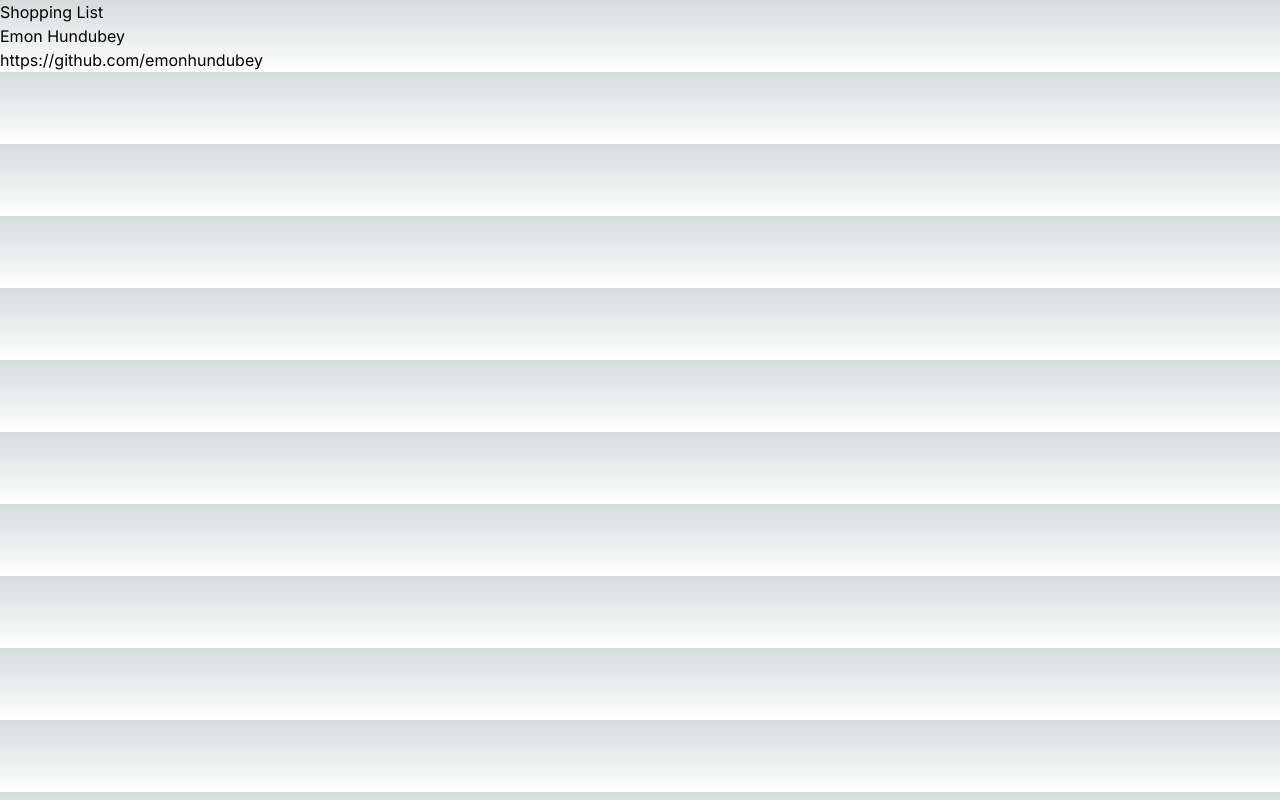
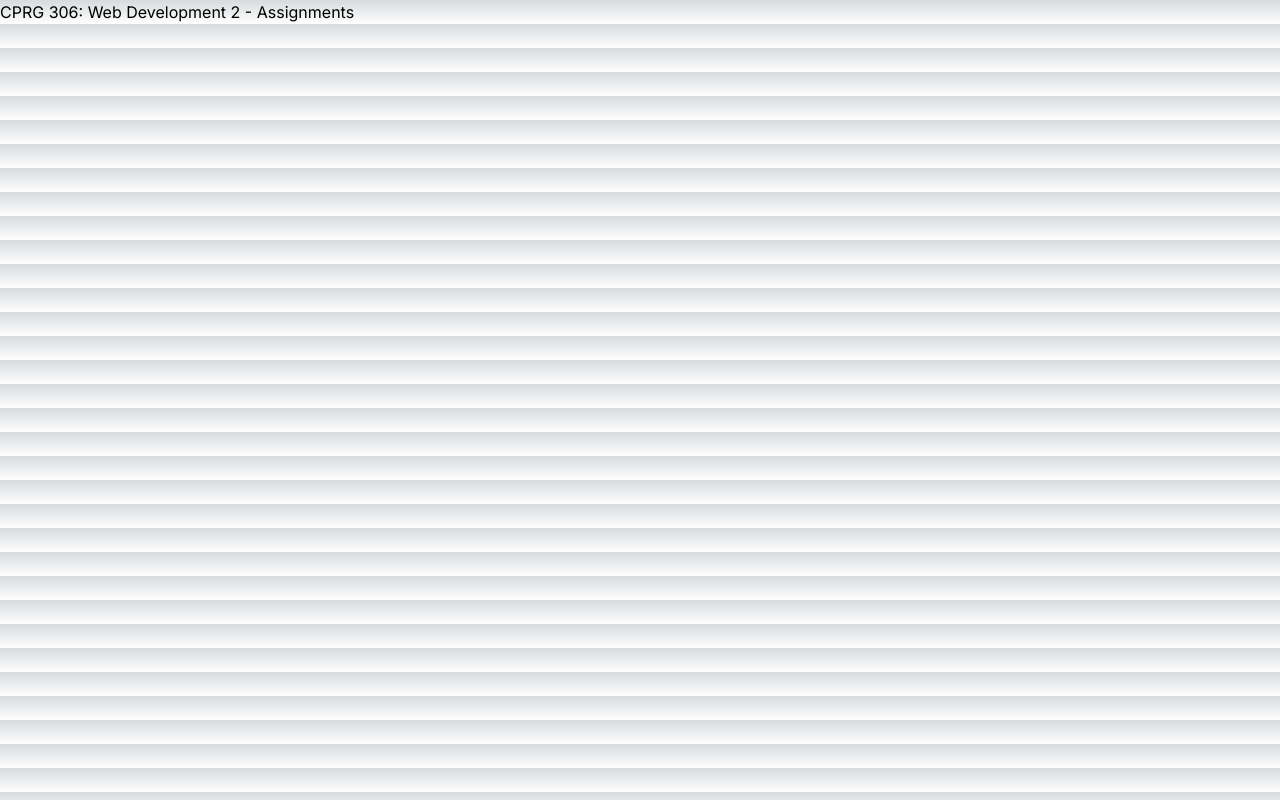
Before and after one commit to emonhundubey/cprg306-assignments, a Next.js app: page /week-2 in a window 1280 px wide. Built offline with nearby package versions, Linux system fonts and the light colour scheme.

Commit message:
Made more changes
added links

```diff
--- a/app/week-2/page.js
+++ b/app/week-2/page.js
@@ -1,9 +1,10 @@
+import react from "react";
+
 export default function Page() {
     return (
       <main>
-        <h1>Shopping List</h1>
-        <h1>Emon Hundubey</h1>
-        <h1>https://github.com/emonhundubey</h1>
+        <h1>CPRG 306: Web Development 2 - Assignments</h1>
+
       </main>
     );
   }
--- a/app/week-2/student-info.js
+++ b/app/week-2/student-info.js
@@ -0,0 +1,15 @@
+import Link from "next/link";
+import React from "react";
+
+const StudentInfo = () => {
+  return (
+    <div>
+      <h1>Shopping list</h1>
+      <h1>Emon Hundubey</h1>
+      <div href="https://github.com/emonhundubey">
+        <h1>MY Github</h1>
+      </div>
+    </div>
+  );
+};
+export default StudentInfo;
```
